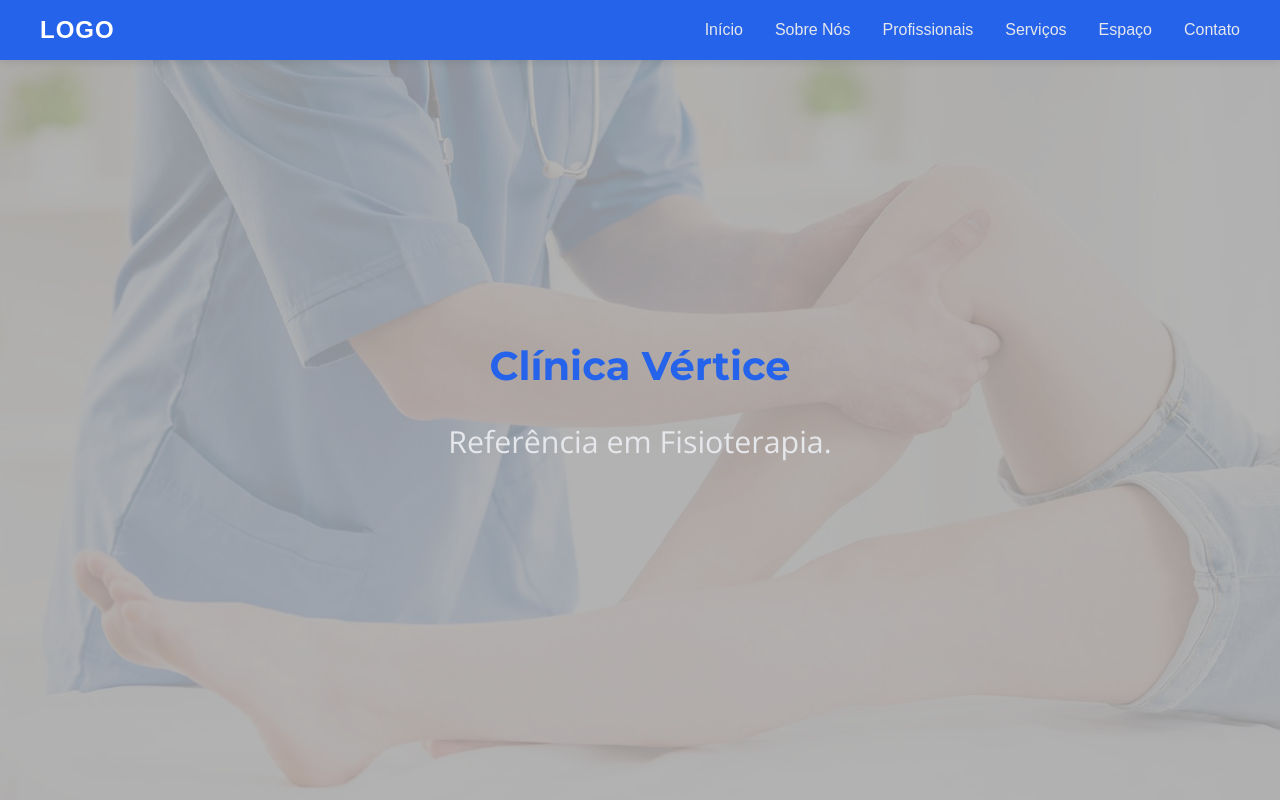
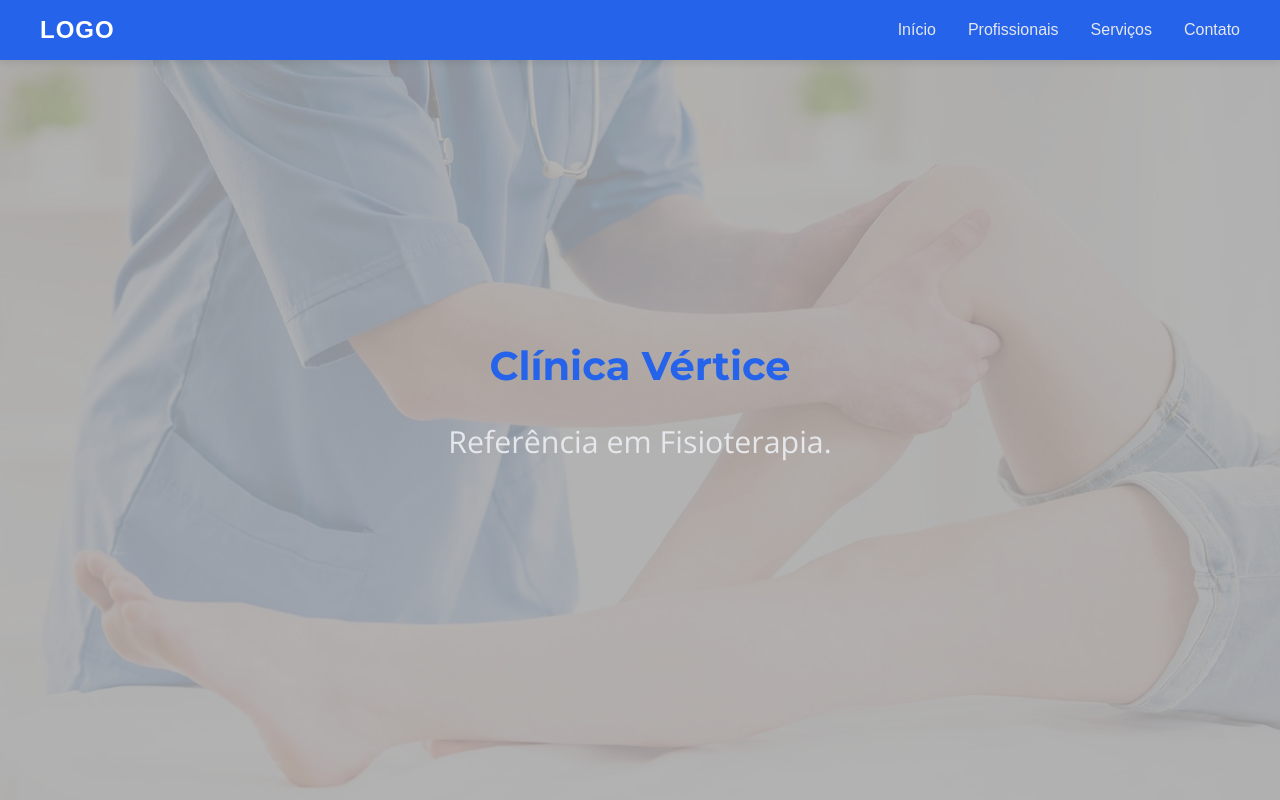
Before and after one commit to arthurfurtunato/clinica_vertice, a plain HTML site: page index.html in a window 1280 px wide. Shown: the top 800 px of the page. Drawn offline with nearby package versions, Linux system fonts and the light colour scheme.

Commit message:
Comentar tabs não usadas

```diff
--- a/index.html
+++ b/index.html
@@ -21,10 +21,10 @@
             </div>
             <div class="nav-links">
                 <a href="#home" class="nav-link">Início</a>
-                <a href="#sobre" class="nav-link">Sobre Nós</a>
+                <!-- <a href="#sobre" class="nav-link">Sobre Nós</a> -->
                 <a href="#profissionais" class="nav-link">Profissionais</a>
                 <a href="#servicos" class="nav-link">Serviços</a>
-                <a href="#espaco" class="nav-link">Espaço</a>
+                <!-- <a href="#espaco" class="nav-link">Espaço</a> -->
                 <a href="#contato" class="nav-link">Contato</a>
             </div>
         </div>
```
